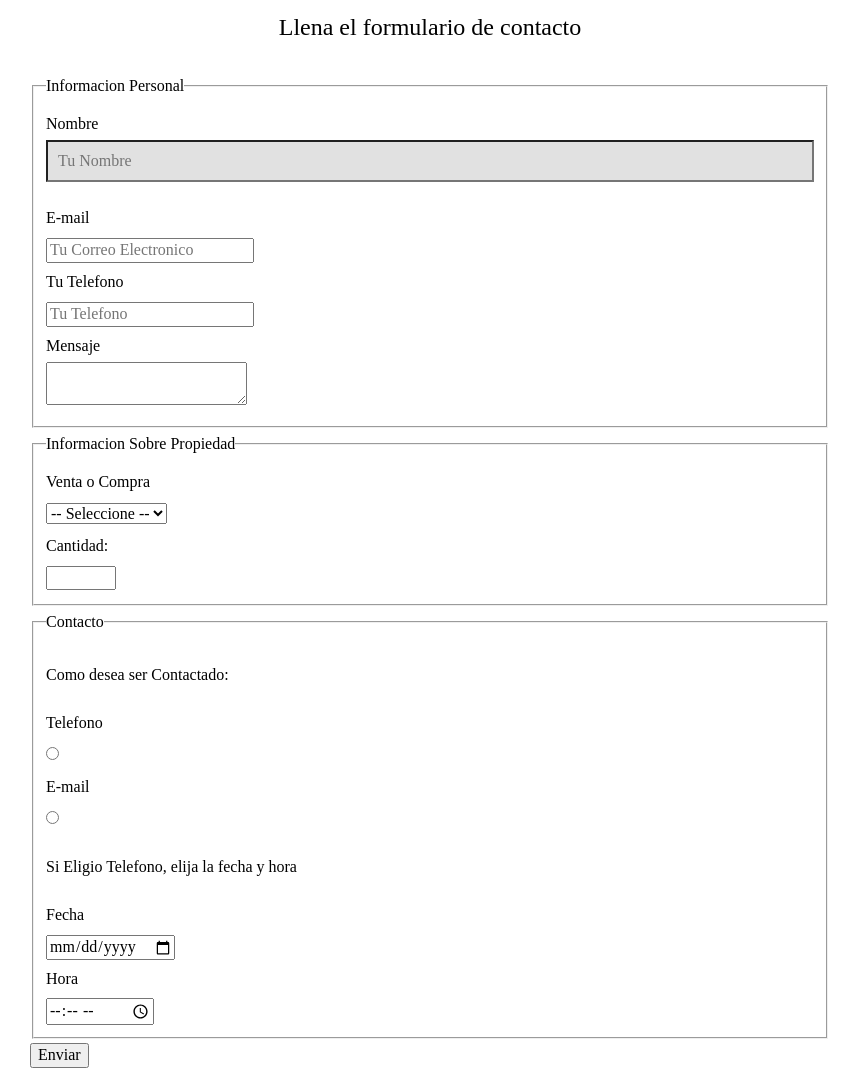
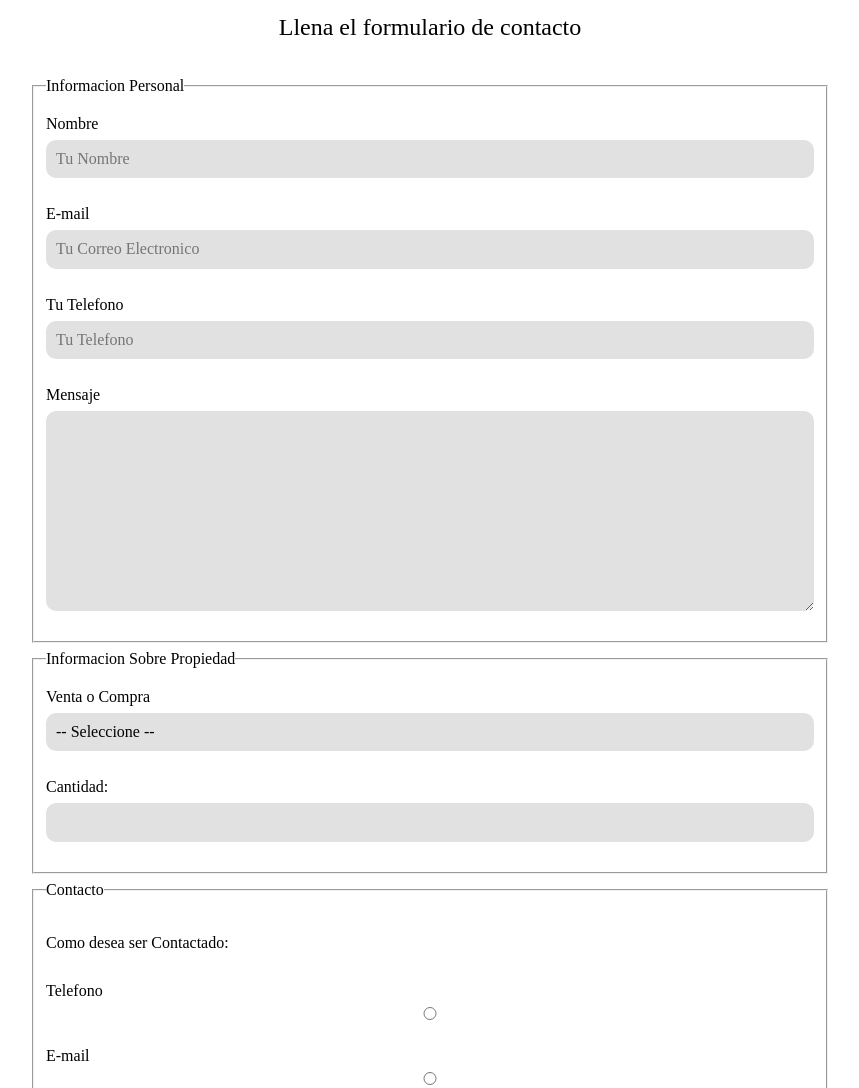
Before and after one commit to trattoos/Bienes_Raices, a plain HTML site: page contacto.html in a window 1280 px wide. Shown: the part 883-1971 px from the top of the page, without its empty margins (210-1069 px from the left). Drawn offline with Linux system fonts and the light colour scheme.

Commit message:
se colocan estilos al formulario

```diff
--- a/CSS/style.css
+++ b/CSS/style.css
@@ -298,10 +298,21 @@ label {
     display: block;
 }
 
-input[type="text"] {
+input:not([type="submit"] ),
+textarea,
+select {
     padding: 1rem;
     display: block;
     width: 100%;
     background-color: #e1e1e1;
     margin-bottom: 2rem;
+    border: none;
+    border-radius: 1rem;
 }
+select {
+    -webkit-appearance: none;
+    appearance: none;
+}
+textarea {
+    height: 20rem;
+}
```
